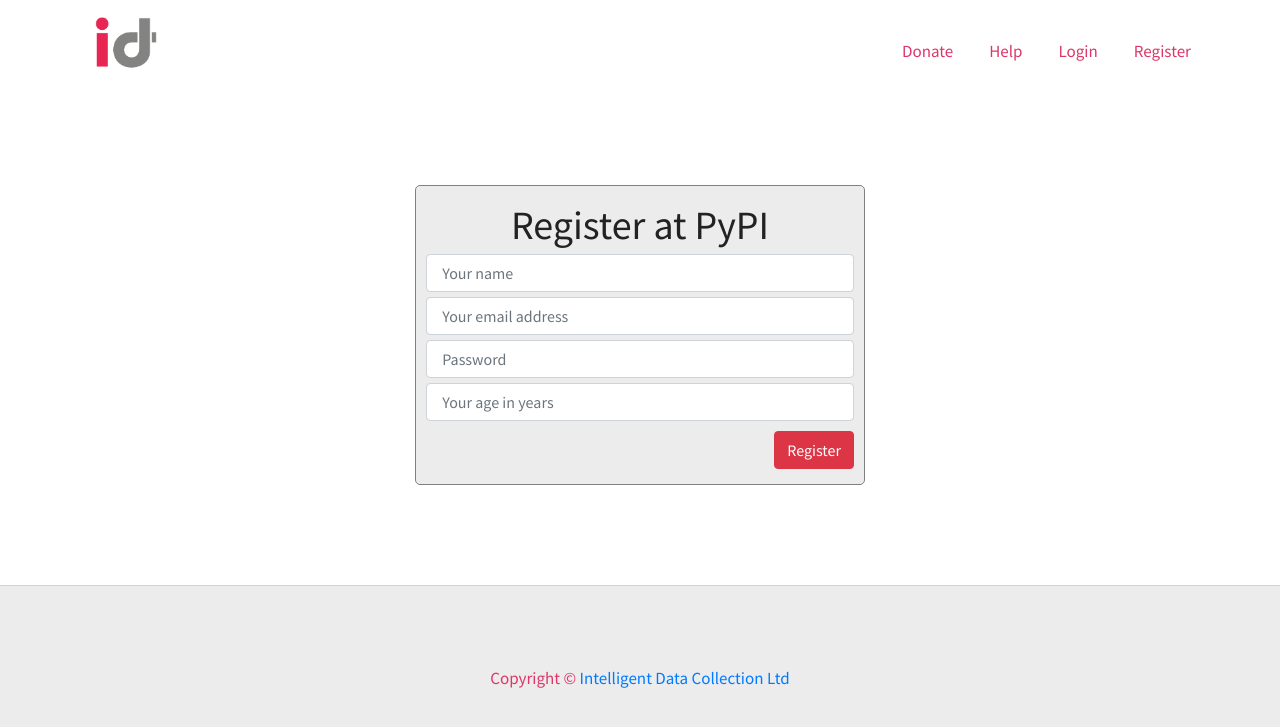
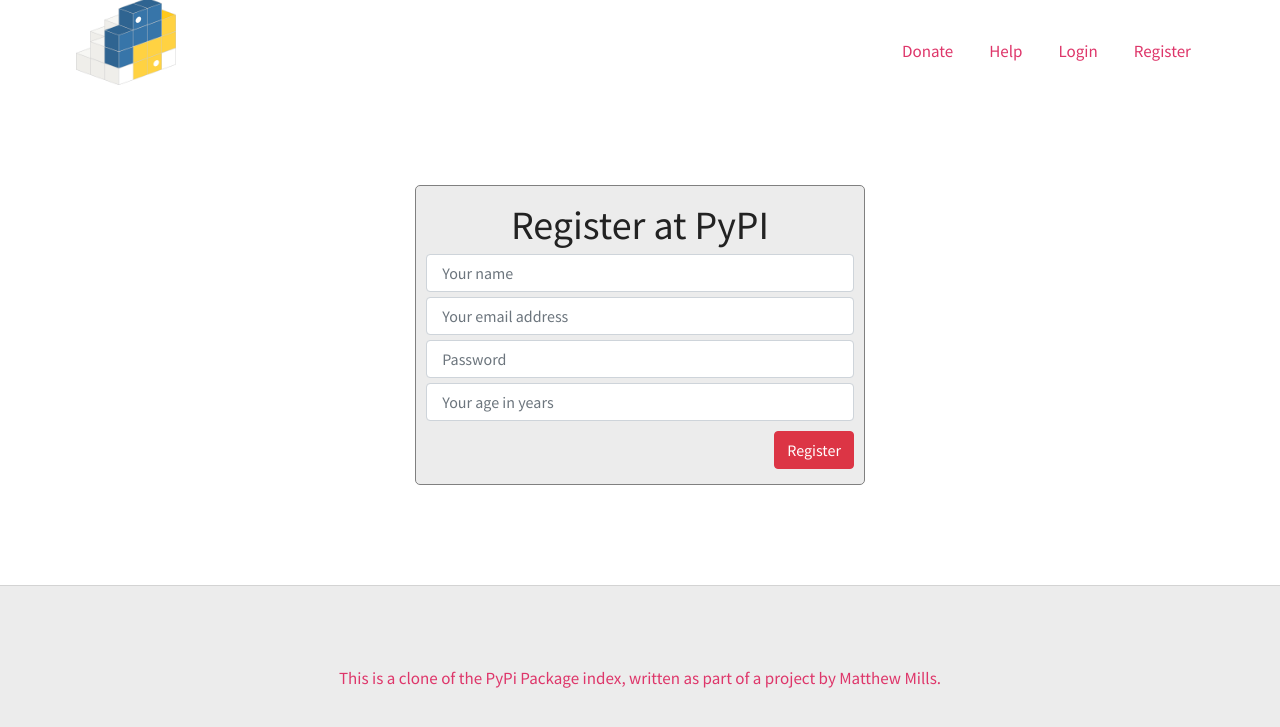
Before and after one commit to mi115/Web_App_Test, a Flask app: page /account/register in a window 1280 px wide. Shown: the top 727 px of the page. Run offline with Flask 2, Linux system fonts and the light colour scheme; some libraries are stand-ins or nearby versions.

Commit message:
Server Configuration

```diff
--- a/first_site/templates/shared/_layout.html
+++ b/first_site/templates/shared/_layout.html
@@ -2,7 +2,7 @@
 <html lang="en">
 <head>
     <meta charset="UTF-8">
-    <title>{% block title %}Open Traffic Data Project{% endblock %}</title>
+    <title>{% block title %}MM PyPi Project{% endblock %}</title>
 
     <link href="https://fonts.googleapis.com/css?family=Source+Sans+Pro&display=swap" rel="stylesheet">
 
@@ -18,7 +18,7 @@
 <body>
 
 <nav class="navbar navbar-toggleable-md navbar-inverse bg-inverse navbar-expand-md">
-    <a href="/" class="navbar-brand"><img src="/static/img/ID%20LOGO.png"/></a>
+    <a href="/" class="navbar-brand"><img src="/static/img/Pypi_logo.png"/></a>
 
     <button class="navbar-toggler navbar-toogle" type="button" data-toggle="collapse"
             data-target="#navbarSupportedContent"
@@ -53,7 +53,7 @@
 
 <footer>
     <div class="copyright">
-        Copyright &copy; <a href="https://intelligentdatacollection.com">Intelligent Data Collection Ltd</a>
+        This is a clone of the PyPi Package index, written as part of a project by Matthew Mills.
     </div>
 </footer>
 
```
Also changed, not shown: first_site/static/img/Pypi_logo.png (added).
